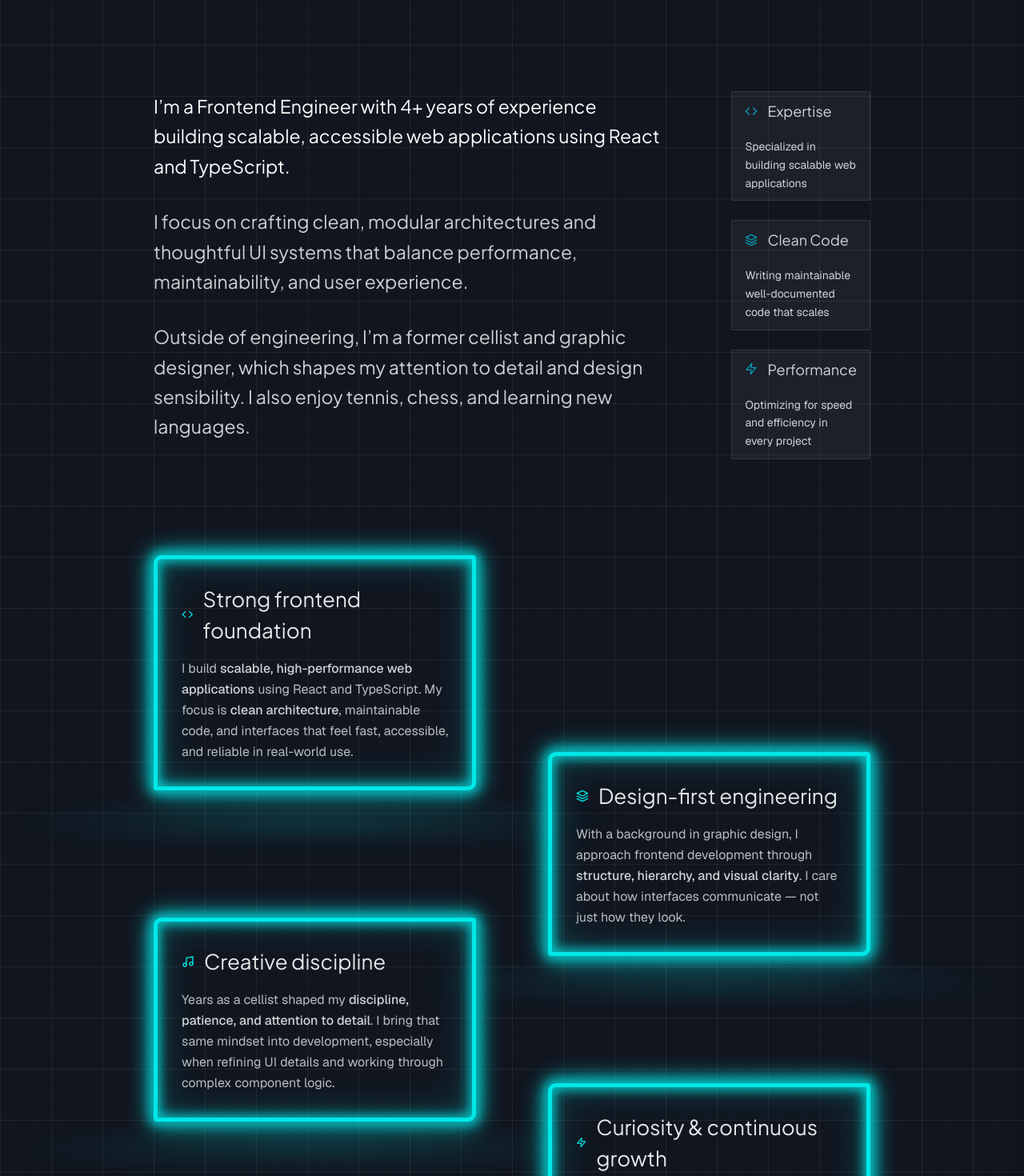
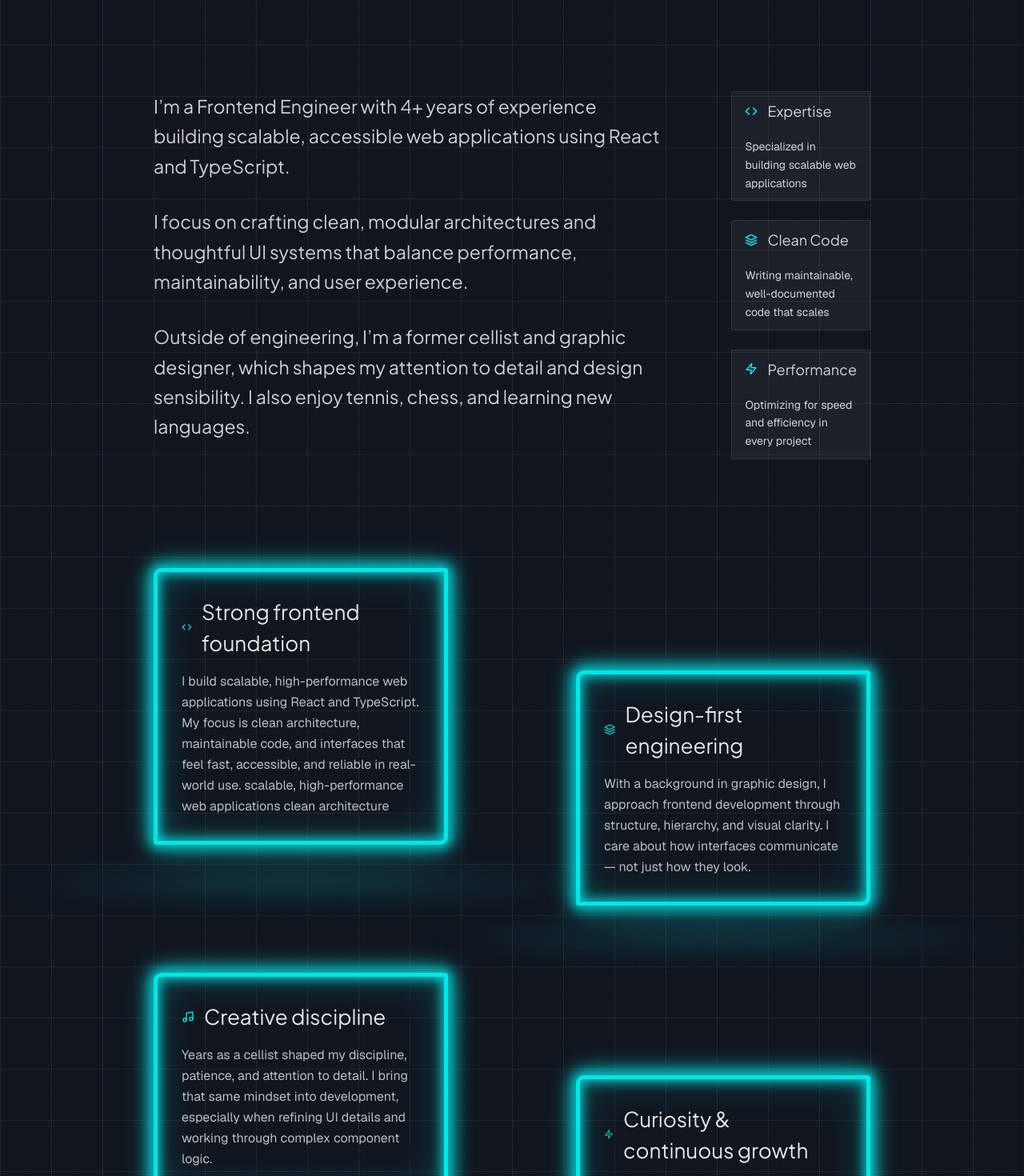
Before and after one commit to martalewan/react-portfolio-ts, a React (Vite) app in the folder client/: page / in a window 1280 px wide. Shown: the part 1160-2630 px from the top of the page at 80% size. Built offline with nearby package versions, Linux system fonts and the light colour scheme.

Commit message:
Refactor: Refactor About section to improve structure and layout consistency

```diff
--- a/client/src/components/modules/AboutContent.tsx
+++ b/client/src/components/modules/AboutContent.tsx
@@ -1,63 +1,24 @@
-import { FiCode, FiLayers, FiZap } from "react-icons/fi";
+import { ABOUT_PARAGRAPHS, INFO_ITEMS } from "../../data/aboutData";
+import AboutInfoBadge from "./AboutInfoBadge";
 
 const AboutContent = () => {
     return (
         <div className="flex flex-col lg:flex-row justify-between gap-12 lg:gap-20">
             <div className="flex flex-col gap-8 max-w-210">
-                <p className="p-large text-(--color-surface-muted)">
-                    I’m a Frontend Engineer with 4+ years of experience building scalable,
-                    accessible web applications using React and TypeScript.
-                </p>
-
-                <p className="p-large text-(--color-text-muted)">
-                    I focus on crafting clean, modular architectures and thoughtful UI systems
-                    that balance performance, maintainability, and user experience.
-                </p>
-
-                <p className="p-large text-(--color-text-muted)">
-                    Outside of engineering, I’m a former cellist and graphic designer, which
-                    shapes my attention to detail and design sensibility. I also enjoy tennis,
-                    chess, and learning new languages.
-                </p>
+                {ABOUT_PARAGRAPHS.map((item) => (
+                    <p
+                        key={item.id}
+                        className="p-large text-(--color-text-muted)"
+                    >
+                        {item.text}
+                    </p>
+                ))}
             </div>
 
             <div className="flex flex-col gap-6">
-
-                <div className="flex flex-col items-start badge">
-
-                    <div className="flex items-center gap-3 mb-3">
-                        <FiCode className="w-4 h-4 text-cyan-400/70" />
-                        <h4>Expertise</h4>
-                    </div>
-
-                    <p className="text-sm leading-relaxed text-(--color-text-muted)">
-                        Specialized in building scalable web applications
-                    </p>
-                </div>
-
-                <div className="flex flex-col items-start badge">
-
-                    <div className="flex items-center gap-3 mb-3">
-                        <FiLayers className="w-4 h-4 text-cyan-400/70" />
-                        <h4>Clean Code</h4>
-                    </div>
-
-                    <p className="text-sm text-(--color-text-muted)">
-                        Writing maintainable well-documented code that scales
-                    </p>
-                </div>
-
-                <div className="flex flex-col items-start badge">
-
-                    <div className="flex items-center gap-3 mb-3">
-                        <FiZap className="w-4 h-4 text-cyan-400/70" />
-                        <h4>Performance</h4>
-                    </div>
-
-                    <p className="text-sm text-(--color-text-muted)">
-                        Optimizing for speed and efficiency in every project
-                    </p>
-                </div>
+                {INFO_ITEMS.map(({ id, icon, title, description }) => (
+                    <AboutInfoBadge key={id} icon={icon} title={title} description={description} />
+                ))}
             </div>
         </div>
 
--- a/client/src/components/modules/AboutExperience.tsx
+++ b/client/src/components/modules/AboutExperience.tsx
@@ -1,4 +1,4 @@
-import { aboutData } from "../../data/aboutData";
+import { EXPERIENCES_DATA } from "../../data/aboutData";
 import ExperienceItem from "./ExperienceItem";
 import { FiArrowRight } from "react-icons/fi";
 
@@ -16,7 +16,7 @@ const AboutExperience = () => {
                 />
             </h3>
             <div className="grid grid-cols-1 md:grid-cols-2 lg:grid-cols-3 gap-6 lg:gap-8">
-                {aboutData.map((item, index) => (
+                {EXPERIENCES_DATA.map((item, index) => (
                     <ExperienceItem key={index} item={item} />
                 ))}
 
--- a/client/src/components/modules/AboutHighlights.tsx
+++ b/client/src/components/modules/AboutHighlights.tsx
@@ -1,71 +1,25 @@
-import NeonFrame from "./NeonFrame"
-import { FiCode, FiLayers, FiMusic, FiZap } from "react-icons/fi";
+import { ABOUT_HIGHLIGHTS } from "../../data/aboutData";
+import NeonFrame from "./NeonFrame";
 
 const AboutHighlights = () => {
     return (
-        <div className="relative mb-24 lg:mb-40 space-y-20 lg:space-y-0">
-            <div className="relative w-full lg:w-[45%]">
+        <div className="zigzag-grid">
+            {ABOUT_HIGHLIGHTS.map((item) => (
+                <div key={item.id} className="zigzag-item">
                     <NeonFrame>
                         <div className="flex items-center gap-3">
-                        <FiCode className="w-4 h-4 text-(--color-accent)" />
-                        <h3>Strong frontend foundation</h3>
+                            <item.icon className="w-4 h-4 text-accent" />
+                            <h3>{item.title}</h3>
                         </div>
 
                         <p className="mt-4 text-(--color-text-muted)">
-                        I build <span className="font-medium text-white/90">scalable, high-performance web applications</span> using React and TypeScript.
-                        My focus is <span className="font-medium text-white/90">clean architecture</span>, maintainable code, and interfaces that feel fast,
-                        accessible, and reliable in real-world use.
+                            {item.text}
                         </p>
                     </NeonFrame>
                 </div>
+            ))}
+        </div>
+    );
+};
 
-            <div className="relative w-full lg:w-[45%] ml-auto -mt-12">
-                <NeonFrame>
-                    <div className="flex items-center gap-3">
-                        <FiLayers className="w-4 h-4 text-(--color-accent)" />
-                        <h3>Design-first engineering</h3>
-                    </div>
-
-                    <p className="mt-4 text-(--color-text-muted)">
-                        With a background in graphic design, I approach frontend development through
-                        <span className="font-medium text-white/90"> structure, hierarchy, and visual clarity</span>.
-                        I care about how interfaces communicate — not just how they look.
-                    </p>
-                </NeonFrame>
-            </div>
-
-            <div className="relative w-full lg:w-[45%] -mt-12">
-                <NeonFrame>
-                    <div className="flex items-center gap-3">
-                        <FiMusic className="w-4 h-4 text-(--color-accent)" />
-                        <h3>Creative discipline</h3>
-                    </div>
-
-                    <p className="mt-4 text-(--color-text-muted)">
-                        Years as a cellist shaped my <span className="font-medium text-white/90">discipline, patience, and attention to detail</span>.
-                        I bring that same mindset into development, especially when refining UI details
-                        and working through complex component logic.
-                    </p>
-                </NeonFrame>
-            </div>
-
-            <div className="relative w-full lg:w-[45%] ml-auto -mt-12">
-                <NeonFrame>
-                    <div className="flex items-center gap-3">
-                        <FiZap className="w-4 h-4 text-(--color-accent)" />
-                        <h3>Curiosity & continuous growth</h3>
-                    </div>
-
-                    <p className="mt-4 text-(--color-text-muted)">
-                        My path from design to engineering has been <span className="font-medium text-(--color-text-muted)">intentional and continuous</span>.
-                        I enjoy learning, experimenting, and improving with every project — always
-                        pushing toward better systems and better user experiences.
-                    </p>
-                </NeonFrame>
-            </div>
-
-        </div>
-    )
-}
-
-export default AboutHighlights
+export default AboutHighlights;
--- /dev/null
+++ b/client/src/components/modules/AboutInfoBadge.tsx
@@ -0,0 +1,22 @@
+type AboutInfoBadgeProps = {
+    icon: React.ComponentType<React.SVGProps<SVGSVGElement>>;
+    title: string;
+    description: string;
+};
+
+const AboutInfoBadge = ({ icon: Icon, title, description }: AboutInfoBadgeProps) => {
+    return (
+        <div className="flex flex-col items-start badge">
+            <div className="flex items-center gap-3 mb-3">
+                <Icon className="w-4 h-4 text-accent" />
+                <h4>{title}</h4>
+            </div>
+
+            <p className="text-sm text-(--color-text-muted)">
+                {description}
+            </p>
+        </div>
+    );
+}
+
+export default AboutInfoBadge
--- a/client/src/components/sections/About.tsx
+++ b/client/src/components/sections/About.tsx
@@ -10,7 +10,7 @@ const About = () => {
 
             <SectionTitle label="01." title="Crafting Digital Experiences That Matter" subtitle="Background" />
 
-            <div className="flex flex-col gap-30 pb-40">
+            <div className="flex flex-col gap-50">
 
                 <AboutContent />
                 <AboutHighlights />
--- a/client/src/data/aboutData.ts
+++ b/client/src/data/aboutData.ts
@@ -1,4 +1,21 @@
-export const aboutData = [
+import { FiCode, FiLayers, FiZap, FiMusic } from "react-icons/fi";
+
+export const ABOUT_PARAGRAPHS = [
+    {
+        id: "intro",
+        text: "I’m a Frontend Engineer with 4+ years of experience building scalable, accessible web applications using React and TypeScript.",
+    },
+    {
+        id: "focus",
+        text: "I focus on crafting clean, modular architectures and thoughtful UI systems that balance performance, maintainability, and user experience.",
+    },
+    {
+        id: "personal",
+        text: "Outside of engineering, I’m a former cellist and graphic designer, which shapes my attention to detail and design sensibility. I also enjoy tennis, chess, and learning new languages.",
+    },
+];
+
+export const EXPERIENCES_DATA = [
     {
         role: "Frontend Engineer",
         company: "Digiexam",
@@ -27,3 +44,68 @@ export const aboutData = [
             "Worked with multiple clients on branding, typography, and digital design projects, delivering creative solutions.",
     },
 ];
+
+export const INFO_ITEMS = [
+    {
+        id: "expertise",
+        icon: FiCode,
+        title: "Expertise",
+        description: "Specialized in building scalable web applications",
+    },
+    {
+        id: "clean-code",
+        icon: FiLayers,
+        title: "Clean Code",
+        description: "Writing maintainable, well-documented code that scales",
+    },
+    {
+        id: "performance",
+        icon: FiZap,
+        title: "Performance",
+        description: "Optimizing for speed and efficiency in every project",
+    },
+];
+
+export const ABOUT_HIGHLIGHTS = [
+    {
+        id: "frontend-foundation",
+        icon: FiCode,
+        title: "Strong frontend foundation",
+        text: `
+        I build scalable, high-performance web applications using React and TypeScript.
+        My focus is clean architecture, maintainable code, and interfaces that feel fast,
+        accessible, and reliable in real-world use.
+        scalable, high-performance web applications clean architecture
+        `,
+    },
+    {
+        id: "design-first",
+        icon: FiLayers,
+        title: "Design-first engineering",
+        text: `
+        With a background in graphic design, I approach frontend development through
+        structure, hierarchy, and visual clarity.
+        I care about how interfaces communicate — not just how they look.
+        `,
+    },
+    {
+        id: "creative-discipline",
+        icon: FiMusic,
+        title: "Creative discipline",
+        text: `
+        Years as a cellist shaped my discipline, patience, and attention to detail.
+        I bring that same mindset into development, especially when refining UI details
+        and working through complex component logic.
+        `,
+    },
+    {
+        id: "curiosity-growth",
+        icon: FiZap,
+        title: "Curiosity & continuous growth",
+        text: `
+        My path from design to engineering has been intentional and continuous.
+        I enjoy learning, experimenting, and improving with every project — always
+        pushing toward better systems and better user experiences.
+        `,
+    },
+];
--- a/client/src/styles/components.css
+++ b/client/src/styles/components.css
@@ -6,7 +6,7 @@
 
     .grain {
         position: absolute;
-        inset: 0 0 120px 0;
+        inset: 0 0 0 0;
         pointer-events: none;
         opacity: 0.9;
         mix-blend-mode: overlay;
@@ -154,4 +154,43 @@
     .section-subtitle {
         @apply text-(--color-text-muted) text-[13px] xl:text-[15px];
     }
+
+    /* =========================
+       ZIGZAG GRID
+    ========================= */
+
+    .zigzag-grid {
+        display: grid;
+        grid-template-columns: 1fr;
+        gap: 5rem;
+    }
+
+    @media (min-width: 1024px) {
+        .zigzag-grid {
+            grid-template-columns: repeat(2, 1fr);
+            column-gap: 7rem;
+            gap: 10rem;
+
+        }
+
+        .zigzag-item:nth-child(odd) {
+            transform: translateY(-4rem);
+        }
+
+        .zigzag-item:nth-child(even) {
+            transform: translateY(4rem);
+        }
+    }
+
+    /* =========================
+       CAROUSEL HIDE SCROLLBAR
+    ========================= */
+    .hide-scrollbar {
+        -ms-overflow-style: none;
+        scrollbar-width: none;
+    }
+
+    .hide-scrollbar::-webkit-scrollbar {
+        display: none;
+    }
 }
```
Lines whose indentation alone changed are shown as unchanged.
